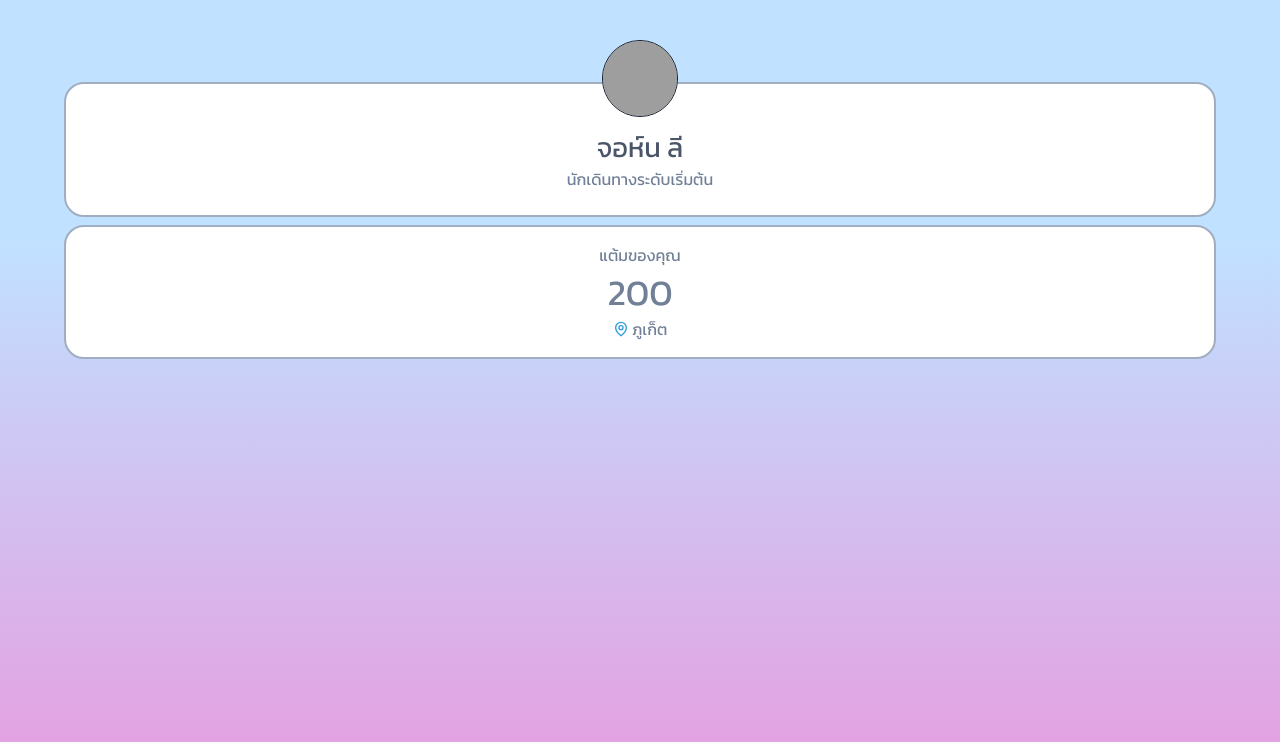
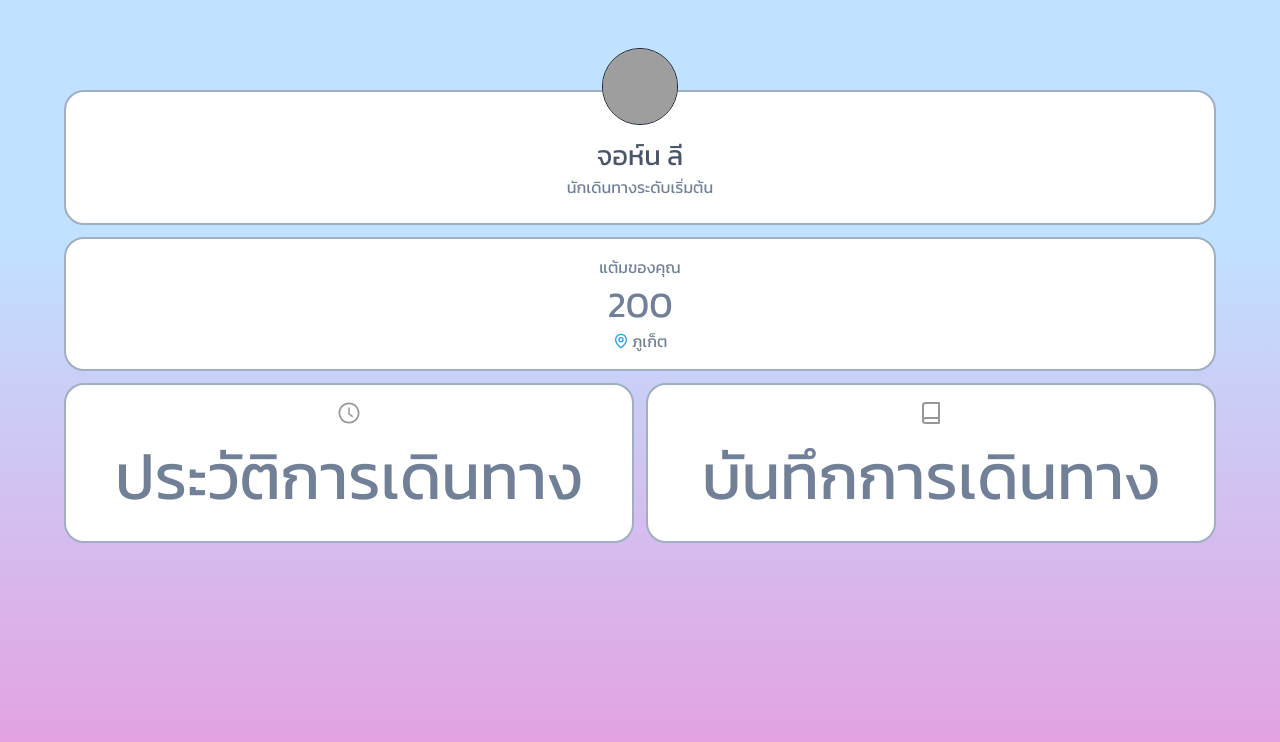
Before and after one commit to QuadieZ/andaman-traveller, a React (Create React App) app: page /profile in a window 1280 px wide. Shown: the top 742 px of the page. Built offline with nearby package versions, Linux system fonts and the light colour scheme; grey boxes are pictures that could not be loaded.

Commit message:
feat: profile layout

```diff
--- a/src/pages/Profile.js
+++ b/src/pages/Profile.js
@@ -1,5 +1,8 @@
 import { Avatar, Heading, HStack, Icon, Stack, Text } from "@chakra-ui/react";
 import { GrLocation } from "react-icons/gr";
+import { AiOutlineClockCircle } from "react-icons/ai";
+import { FiBook } from "react-icons/fi";
+import { useHistory } from "react-router-dom";
 
 const ProfileCard = ({ name, level }) => {
   return (
@@ -59,12 +62,57 @@ const PointCard = () => {
   );
 };
 
+const LinkCard = ({ icon, label, link }) => {
+  const history = useHistory();
+  return (
+    <Stack
+      bgColor="white"
+      border="2px"
+      borderColor="gray.400"
+      borderRadius="20px"
+      py="1.8rem"
+      px="1.2rem"
+      w="100%"
+      maxH="20vh"
+      align="center"
+      justify="center"
+      spacing="0.2rem"
+      onClick={() => {
+        history.push(link);
+      }}
+    >
+      <Icon
+        as={icon}
+        sx={{ path: { stroke: "#979797" } }}
+        boxSize="1.5rem"
+        color="#979797"
+      />
+      <Text
+        color="gray.500"
+        fontWeight="light"
+        textAlign="center"
+        fontSize="5vw"
+      >
+        {label}
+      </Text>
+    </Stack>
+  );
+};
+
 const Profile = () => {
   console.log("hi");
   return (
-    <Stack px="5vw" py="5vh">
+    <Stack px="5vw" py="6vh" spacing={3}>
       <ProfileCard name="จอห์น ลี" level="เริ่มต้น" />
       <PointCard />
+      <HStack spacing={3}>
+        <LinkCard
+          icon={AiOutlineClockCircle}
+          label="ประวัติการเดินทาง"
+          link="/history"
+        />
+        <LinkCard icon={FiBook} label="บันทึกการเดินทาง" link="/journal" />
+      </HStack>
     </Stack>
   );
 };
```
